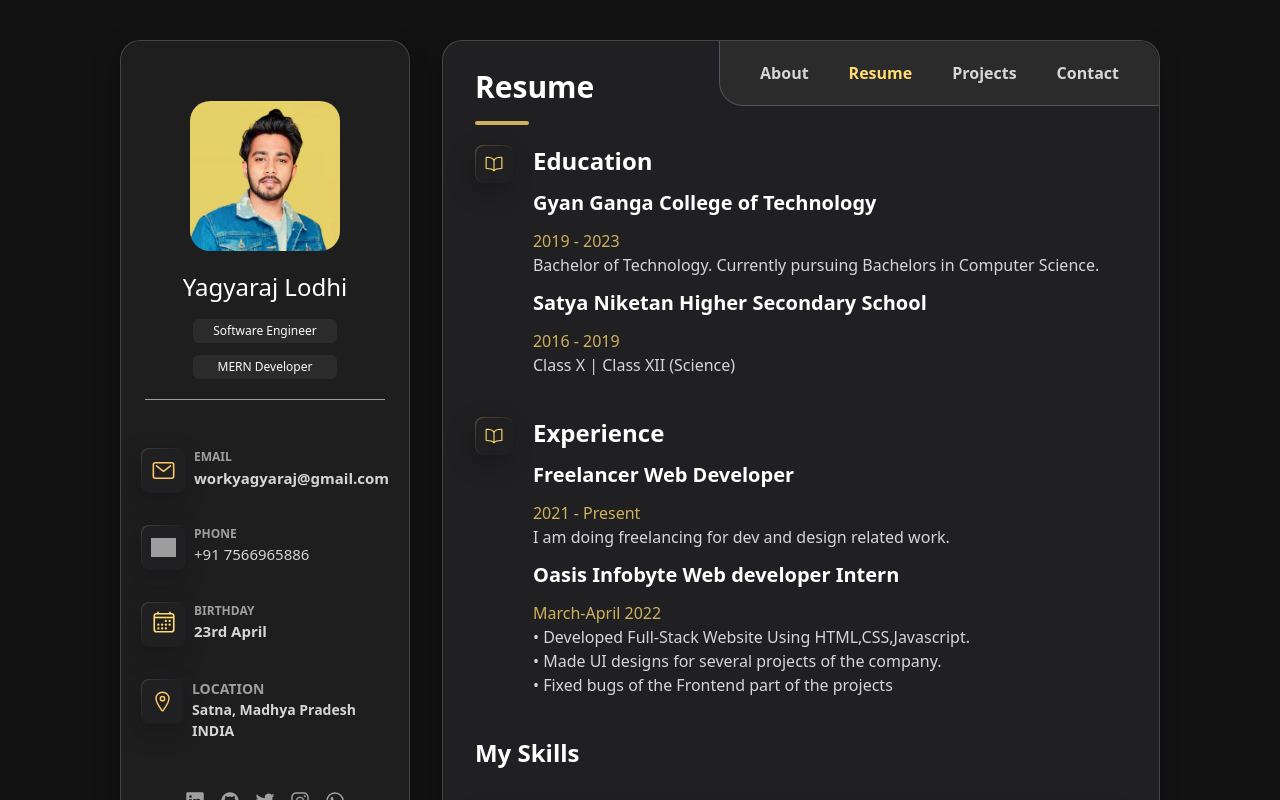
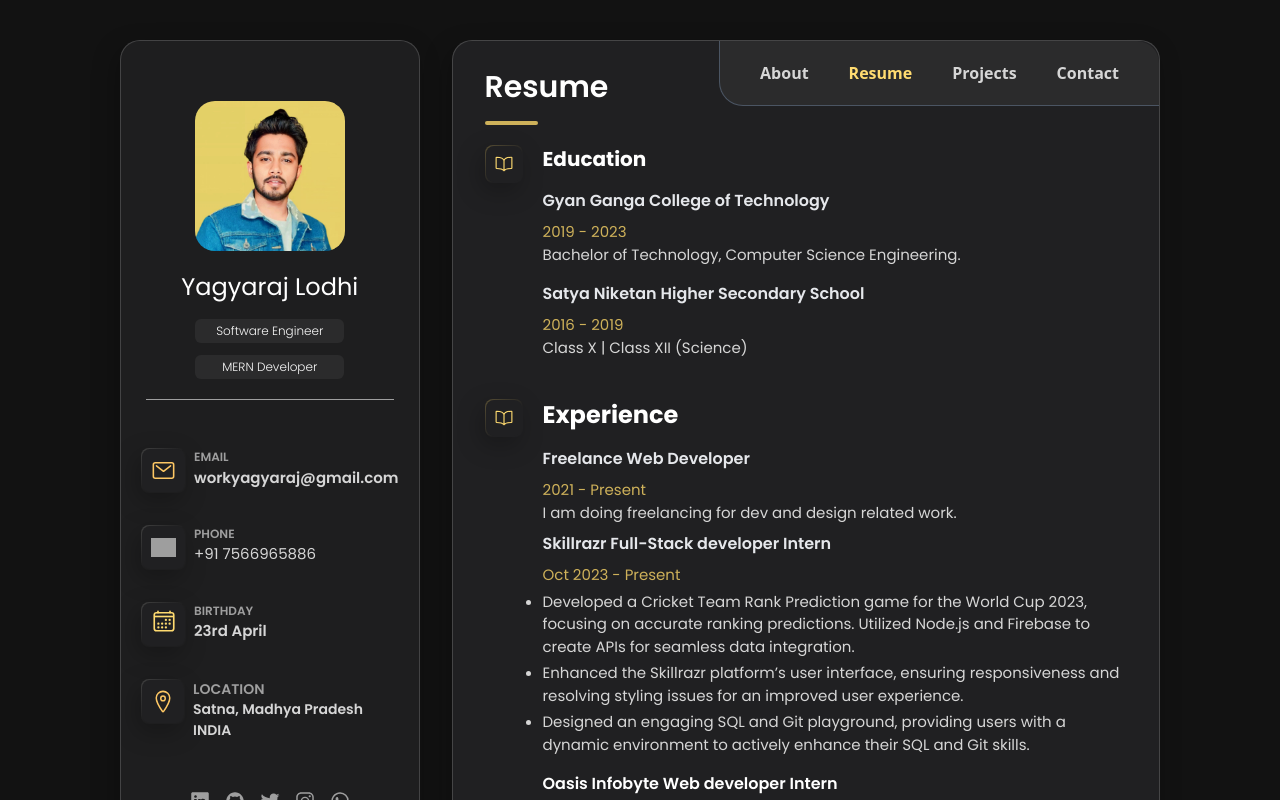
Before and after one commit to yagyaraj234/my-portfolio, a React (Create React App) app: page /resume in a window 1280 px wide. Shown: the top 800 px of the page. Built offline with nearby package versions, Linux system fonts and the light colour scheme; grey boxes are pictures that could not be loaded.

Commit message:
some projects, experience and styling changes

```diff
--- a/public/index.html
+++ b/public/index.html
@@ -5,44 +5,30 @@
     <link rel="icon" href="%PUBLIC_URL%/favicon.ico" />
     <meta name="viewport" content="width=device-width, initial-scale=1" />
     <meta name="theme-color" content="#000000" />
-    <script src="https://unpkg.com/ionicons@latest/dist/ionicons.js"></script>
 
-<!--     <meta
-      name="description"
-      content="Web site created using create-react-app"
-    /> -->
-    <link rel="apple-touch-icon" href="%PUBLIC_URL%/logo192.png" />
-    <!--
-      manifest.json provides metadata used when your web app is installed on a
-      user's mobile device or desktop. See https://developers.google.com/web/fundamentals/web-app-manifest/
-    -->
-    <link rel="manifest" href="%PUBLIC_URL%/manifest.json" />
-    <!--
-      Notice the use of %PUBLIC_URL% in the tags above.
-      It will be replaced with the URL of the `public` folder during the build.
-      Only files inside the `public` folder can be referenced from the HTML.
+    <!-- Google Fonts -->
+    <link rel="preconnect" href="https://fonts.googleapis.com" />
+    <link rel="preconnect" href="https://fonts.gstatic.com" crossorigin />
+    <link
+      href="https://fonts.googleapis.com/css2?family=Poppins:wght@300;400;500;600;700&display=swap"
+      rel="stylesheet"
+    />
 
-      Unlike "/favicon.ico" or "favicon.ico", "%PUBLIC_URL%/favicon.ico" will
-      work correctly both with client-side routing and a non-root public URL.
-      Learn how to configure a non-root public URL by running `npm run build`.
-    -->
+    <!-- google font end -->
+
     <title>Yagyaraj Portfolio</title>
   </head>
   <body>
-    <noscript>You need to enable JavaScript to run this app.</noscript>
+    <!-- <noscript>You need to enable JavaScript to run this app.</noscript> -->
     <div id="root"></div>
-    <!--
-      This HTML file is a template.
-      If you open it directly in the browser, you will see an empty page.
 
-      You can add webfonts, meta tags, or analytics to this file.
-      The build step will place the bundled scripts into the <body> tag.
-
-
-      To begin the development, run `npm start` or `yarn start`.
-      To create a production bundle, use `npm run build` or `yarn build`.
-    -->
-
-
+    <script
+      type="module"
+      src="https://unpkg.com/ionicons@7.1.0/dist/ionicons/ionicons.esm.js"
+    ></script>
+    <script
+      nomodule
+      src="https://unpkg.com/ionicons@7.1.0/dist/ionicons/ionicons.js"
+    ></script>
   </body>
 </html>
--- a/src/App.js
+++ b/src/App.js
@@ -4,7 +4,7 @@ import Layout from "./components/Layout";
 
 function App() {
   return (
-    <div className="">
+    <div className="scroll-smooth	">
       <Layout></Layout>
     </div>
   );
--- a/src/components/Card.jsx
+++ b/src/components/Card.jsx
@@ -8,9 +8,9 @@ const Card = ({ data }) => {
           <img src={data.img} alt="icon-img" />
         </div>
         <div>
-          <p className="text-xl font-semibold">{data.heading}</p>
-          <p className="text-white-2">{data.description}</p>
-          <a href={data.link} className="font-bold">
+          <p className="text-lg font-semibold">{data.heading}</p>
+          <p className=" text-[15px] text-gray-300">{data.description}</p>
+          <a href={data.link} className="font-bold text-gray-200">
             Check here
           </a>
         </div>
--- a/src/images/project.js
+++ b/src/images/project.js
@@ -3,5 +3,6 @@ import project2 from "./project-2.png";
 import project3 from "./project-3.png";
 import project4 from "./project-4.png";
 import project5 from "./project-5.png";
+import project6 from "./project6.png";
 
-export { project1, project2, project3, project4 ,project5};
+export { project1, project2, project3, project4, project5, project6 };
--- a/src/index.css
+++ b/src/index.css
@@ -1,3 +1,14 @@
+@import url("https://fonts.googleapis.com/css2?family=Poppins:wght@300;400;500;600;700&display=swap");
+
 @tailwind base;
 @tailwind components;
 @tailwind utilities;
+
+@font-face {
+  font-family: poppins;
+  src: url();
+}
+
+body {
+  font-family: "Poppins", sans-serif;
+}
--- a/src/pages/AboutPage.jsx
+++ b/src/pages/AboutPage.jsx
@@ -35,13 +35,13 @@ const AboutPage = () => {
       <div className="text-light-gray py-5 text-justify">
         <p className="text-xl font-bold">{hello}</p>
 
-        <p className="py-2 text-[16px] ">
+        <p className="py-2 [15px] text-gray-300 ">
           A software engineer and MERN Stack Developer from Satna, Madhya
           Pradesh, India, I specialize in web development and design stuff. My
           passion is turning complex problems into simple, beautiful, and
           intuitive ones.
         </p>
-        <p className="py-2 text-[16px]">
+        <p className="py-2 [15px] text-gray-300">
           My job is to build your website so that it is functional and
           user-friendly but at the same time attractive. Also, I will add
           personal touches to your product and ensure that it is easy to use and
@@ -49,7 +49,7 @@ const AboutPage = () => {
           been a part of my goal. I am focused on bringing across your message
           and identity creatively.
         </p>
-        <p className="py-2 text-[16px] ">
+        <p className="py-2 text-[15px] text-gray-300 ">
           Also, I am looking for an entry-level position as a Software
           Engineer/Software Engineer Intern in a dynamic firm that values my
           technical skills and gives me opportunities to update my knowledge. In
--- a/src/pages/ProjectPage.jsx
+++ b/src/pages/ProjectPage.jsx
@@ -5,6 +5,7 @@ import {
   project3,
   project4,
   project5,
+  project6,
 } from "../images/project";
 
 const projectData = [
@@ -42,6 +43,13 @@ const projectData = [
     git: "http://github.com/yagyaraj234/stackoverflow-clone",
     img: project5,
     live: "https://stackover-flow.vercel.app/",
+  },
+  {
+    id: 6,
+    name: "Real-time Chat app",
+    git: "http://github.com/yagyaraj234/chat-app",
+    img: project6,
+    live: "https://chat-app-frontend-flax.vercel.app/",
   },
 ];
 
@@ -84,17 +92,17 @@ const ProjectPage = () => {
               />
               {hoverStates[index] ? (
                 <div className="px-5 absolute top-12  md:top-10 z-10 text-center">
-                  <div className="flex flex-row justify-between lg:w-[130px] xl:w-[200px] w-[200px]">
+                  <div className="flex flex-row gap-24 ml-4 sm:ml-0 mt-3 sm:mt-1.5 md:gap-20">
                     <a
                       href={proj.git}
-                      className="bg-white text-black rounded-lg px-3 py-1 hover:bg-onyx transition-colors duration-75 hover:text-white border border-black"
+                      className="bg-white text-black rounded-lg p-2 px-3 hover:bg-onyx transition-colors duration-75 hover:text-white border border-black"
                       target="_blank"
                       rel="noreferrer"
                     >
                       <ion-icon name="logo-github"></ion-icon>
                     </a>
                     <a
-                      className="bg-white text-black rounded-lg px-3 py-1 hover:bg-onyx transition-colors duration-75 hover:text-white border border-black"
+                      className="bg-white text-black rounded-lg p-2 px-3  hover:bg-onyx transition-colors duration-75 hover:text-white border border-black"
                       target="_blank"
                       rel="noreferrer"
                       href={proj.live}
--- a/src/pages/ResumePage.jsx
+++ b/src/pages/ResumePage.jsx
@@ -20,25 +20,24 @@ const ResumePage = () => {
 
         <div>
           <div className="flex flex-row gap-5">
-            <h1 className="text-2xl text-white font-bold">Education</h1>
+            <h1 className="text-xl text-white font-bold">Education</h1>
           </div>
           <div>
             <div>
-              <p className="my-3 text-xl text-white font-semibold">
+              <p className="my-2 mt-4 text-md text-gray-200 font-semibold">
                 Gyan Ganga College of Technology
               </p>
-              <p className=" text-vegas-gold">2019 - 2023</p>
-              <p className="text-md text-light-gray ">
-                Bachelor of Technology. Currently pursuing Bachelors in Computer
-                Science.
+              <p className=" text-vegas-gold text-[15px]">2019 - 2023</p>
+              <p className="text-[15px] text-light-gray ">
+                Bachelor of Technology, Computer Science Engineering.
               </p>
             </div>
             <div>
-              <p className="my-3 text-xl text-white font-semibold">
+              <p className="my-2 mt-4 text-md text-gray-200 font-semibold">
                 Satya Niketan Higher Secondary School
               </p>
-              <p className=" text-vegas-gold">2016 - 2019</p>
-              <p className="text-md text-light-gray">
+              <p className=" text-vegas-gold text-[15px]">2016 - 2019</p>
+              <p className="text-[15px] text-light-gray">
                 Class X | Class XII (Science)
               </p>
             </div>
@@ -57,31 +56,58 @@ const ResumePage = () => {
           </div>
           <div>
             <div>
-              <p className="my-3 text-xl text-white font-semibold">
-                Freelancer Web Developer
+              <p className="my-2 mt-4 text-md text-gray-200 font-semibold">
+                Freelance Web Developer
               </p>
-              <p className=" text-vegas-gold">2021 - Present</p>
-              <p className="text-md text-light-gray ">
+              <p className=" text-vegas-gold text-[15px]">2021 - Present</p>
+              <p className="text-[15px] text-light-gray ">
                 I am doing freelancing for dev and design related work.
               </p>
             </div>
             <div>
               <div>
-                <p className="my-3 text-xl text-white font-semibold">
+                <p className="my-2 text-md text-gray-200 font-semibold">
+                  Skillrazr Full-Stack developer Intern
+                </p>
+                <p className=" text-vegas-gold text-[15px]">Oct 2023 - Present</p>
+
+                <ul className="text-[15px] text-light-gray list-disc ">
+                  <li className="my-1">
+                    Developed a Cricket Team Rank Prediction game for the World
+                    Cup 2023, focusing on accurate ranking predictions. Utilized
+                    Node.js and Firebase to create APIs for seamless data
+                    integration.
+                  </li>
+                  <li className="my-1">
+                    Enhanced the Skillrazr platform’s user interface, ensuring
+                    responsiveness and resolving styling issues for an improved
+                    user experience.
+                  </li>
+                  <li className="my-1">
+                    Designed an engaging SQL and Git playground, providing users
+                    with a dynamic environment to actively enhance their SQL and
+                    Git skills.
+                  </li>
+                </ul>
+              </div>
+            </div>
+            <div>
+              <div>
+                <p className="my-2 mt-4 text-md text-white font-semibold">
                   Oasis Infobyte Web developer Intern
                 </p>
-                <p className=" text-vegas-gold">March-April 2022</p>
+                <p className=" text-vegas-gold text-[15px]">March 23 -April 2022</p>
 
-                <ul className="text-md text-light-gray ">
-                  <li>
-                    {" "}
-                    • Developed Full-Stack Website Using HTML,CSS,Javascript.{" "}
+                <ul className="text-[15px] text-light-gray list-disc ">
+                  <li className="my-1">
+                    Developed Full-Stack Website Using HTML,CSS,Javascript.
                   </li>
-                  <li>
-                    {" "}
-                    • Made UI designs for several projects of the company.
+                  <li className="my-1">
+                    Made UI designs for several projects of the company.
                   </li>
-                  <li> • Fixed bugs of the Frontend part of the projects</li>
+                  <li className="my-1">
+                    Fixed bugs of the Frontend part of the projects
+                  </li>
                 </ul>
               </div>
             </div>
@@ -113,8 +139,10 @@ const ResumePage = () => {
               <p className="b-2 absolute bottom-0 bg-orange-yellow-crayola rounded h-2 w-11/12"></p>
             </div>
             <a href={Resume} download="YagyarajLodhiResume">
-              <div className="text-lg float-right download-btn hover:text-vegas-gold transition-colors duration-150">
-                <button className=" font-semibold">Download Resume</button>
+              <div className="text-lg float-right download-btn hover:text-vegas-gold transition-colors duration-150 text-center">
+                <button className=" font-semibold text-[15px] text-center">
+                  Download Resume
+                </button>
               </div>
             </a>
           </div>
--- a/tailwind.config.js
+++ b/tailwind.config.js
@@ -5,8 +5,8 @@ module.exports = {
   theme: {
     extend: {
       colors: {
-        'jett': "hsl(0%,0%,22%)",
-        'onyx': "hsl(240, 1%, 17%)",
+        jett: "hsl(0%,0%,22%)",
+        onyx: "hsl(240, 1%, 17%)",
         "eerie-black-1": "hsl(240, 2%, 13%)",
         "eerie-black-2": " hsl(240, 2%, 12%)",
         "smoky-black": "hsl(0, 0%, 7%)",
@@ -18,6 +18,9 @@ module.exports = {
         "light-gray-70": "hsla(0, 0%, 84%, 0.7)",
         "bittersweet-shimmer": "hsl(0, 43%, 51%)",
       },
+      fontFamily: {
+        poppins: ["Poppins", "sans-serif"],
+      },
     },
   },
   plugins: [],
```
Also changed, not shown: src/components/UserInfo.jsx (+3 -4 lines), src/images/project6.png (added), 1 other file (tests, documents, lock files or other folders).
